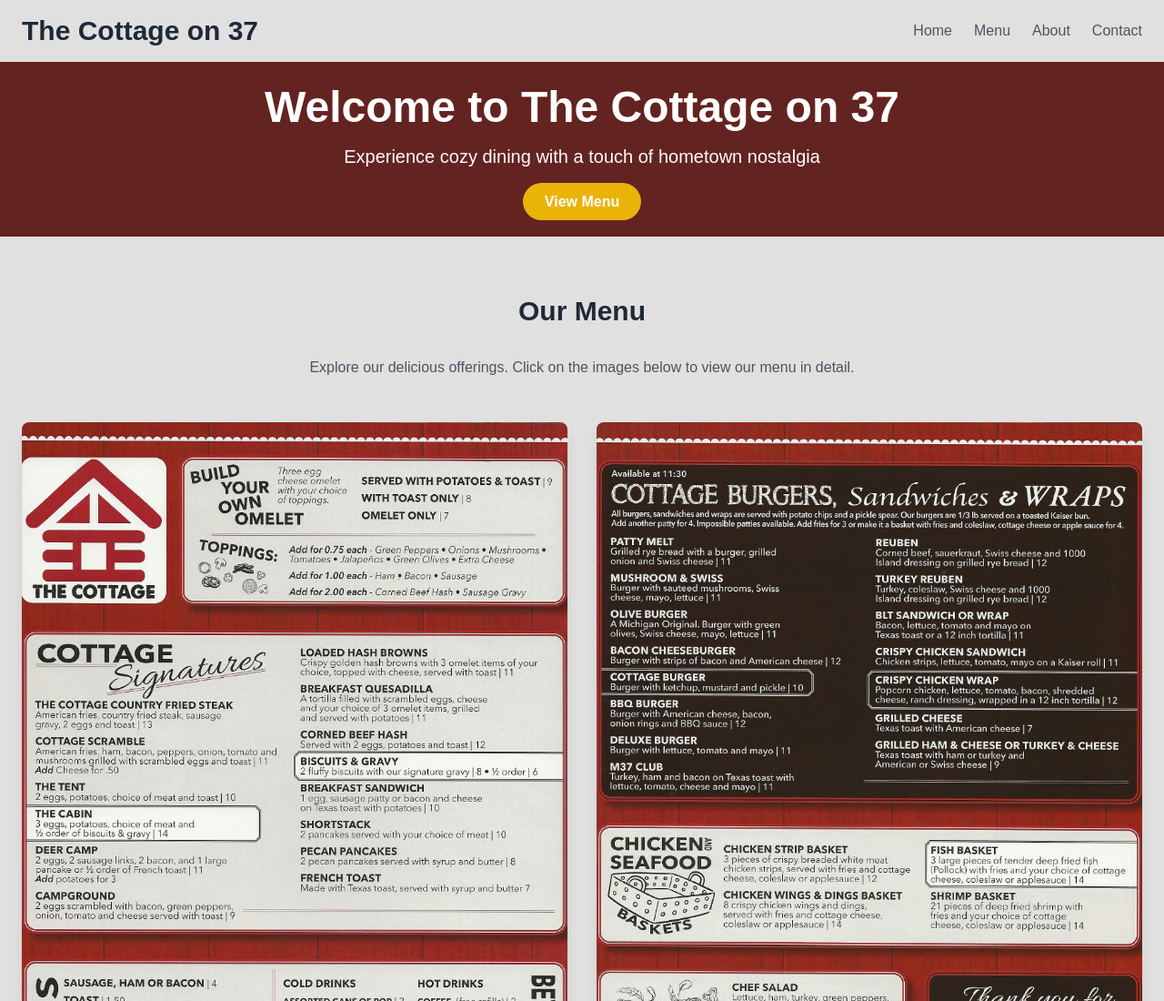
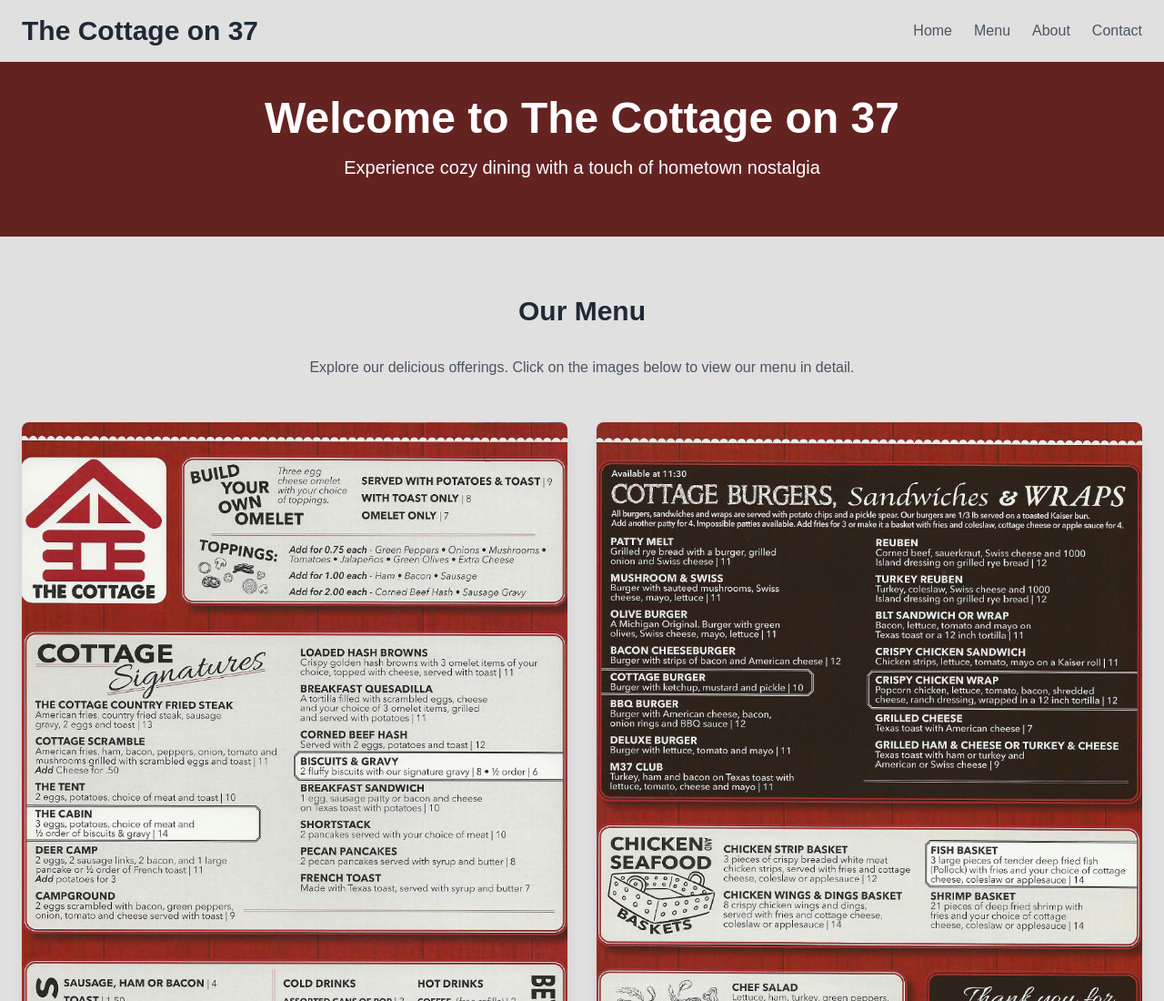
Before and after one commit to logenkain/cottageon37, a plain HTML site: page index.html in a window 1280 px wide. Shown: the top 1100 px of the page at 91% size. Drawn offline with nearby package versions, Linux system fonts and the light colour scheme.

Commit message:
remove yellow menu button

```diff
--- a/index.html
+++ b/index.html
@@ -39,7 +39,6 @@
         <div class="text-center">
             <h2 class="text-4xl md:text-5xl font-bold mb-4">Welcome to The Cottage on 37</h2>
             <p class="text-lg md:text-xl mb-6">Experience cozy dining with a touch of hometown nostalgia</p>
-            <a href="#menu" class="bg-yellow-500 hover:bg-yellow-600 text-white px-6 py-3 rounded-full font-semibold">View Menu</a>
         </div>
     </section>
 
```
